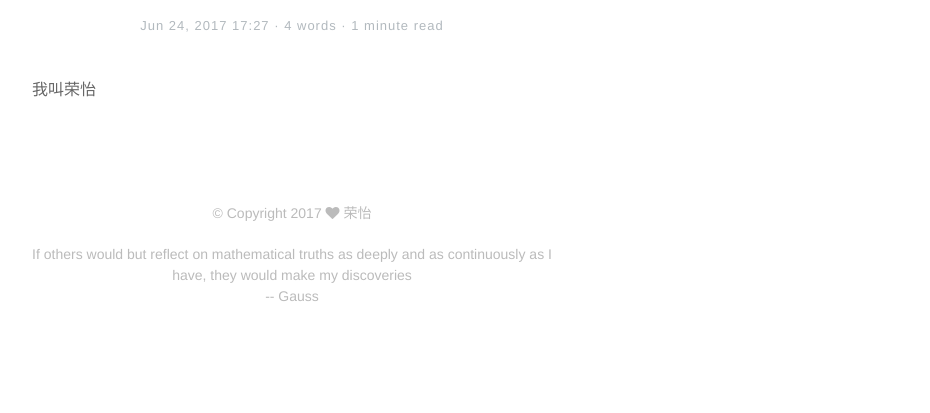
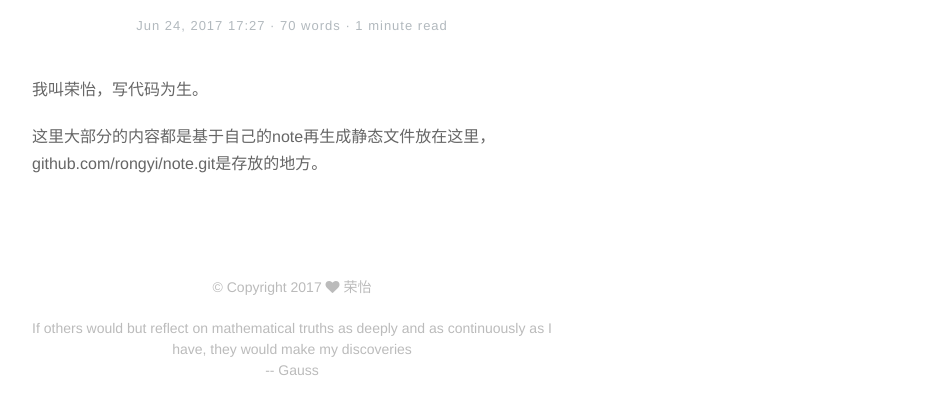
Before and after one commit to rongyi/rongyi.github.io, a plain HTML site: page about/index.html in a window 1280 px wide. Shown: the part 145-558 px from the top of the page, without its empty margins (348-1278 px from the left). Drawn offline with Linux system fonts and the light colour scheme.

Commit message:
Update index

```diff
--- a/about/index.html
+++ b/about/index.html
@@ -44,7 +44,7 @@
                     </h1>
                     <h2 class="headline">
                     Jun 24, 2017 17:27
-                    · 4 words
+                    · 70 words
                     · 1 minute read
                       <span class="tags">
 
@@ -53,7 +53,9 @@
                 </header>
 
                 <section id="post-body">
-                    <p>我叫荣怡</p>
+                    <p>我叫荣怡，写代码为生。</p>
+
+<p>这里大部分的内容都是基于自己的note再生成静态文件放在这里，github.com/rongyi/note.git是存放的地方。</p>
 
                 </section>
             </article>
--- a/index.xml
+++ b/index.xml
@@ -71,7 +71,7 @@
       <pubDate>Sat, 24 Jun 2017 17:27:29 +0800</pubDate>
 
       <guid>https://rongyi.github.io/about/</guid>
-      <description>我叫荣怡</description>
+      <description>我叫荣怡，写代码为生。 这里大部分的内容都是基于自己的note再生成静态文件放在这里，github.com/rongyi/note.git是存</description>
     </item>
 
   </channel>
```
